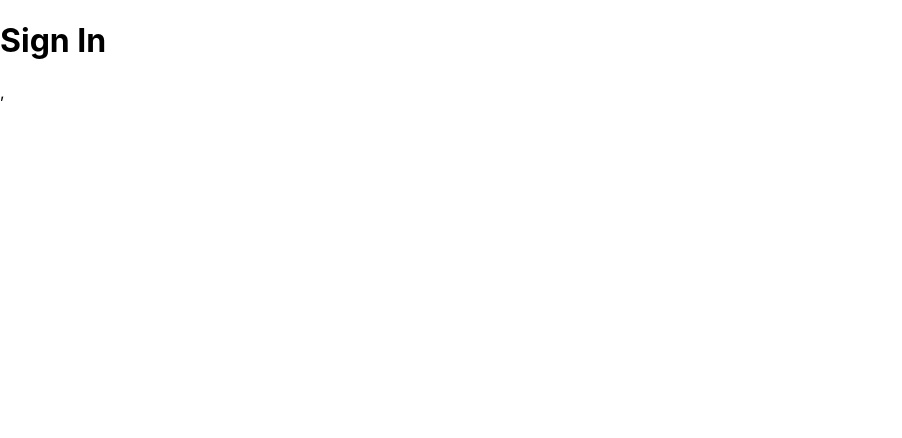
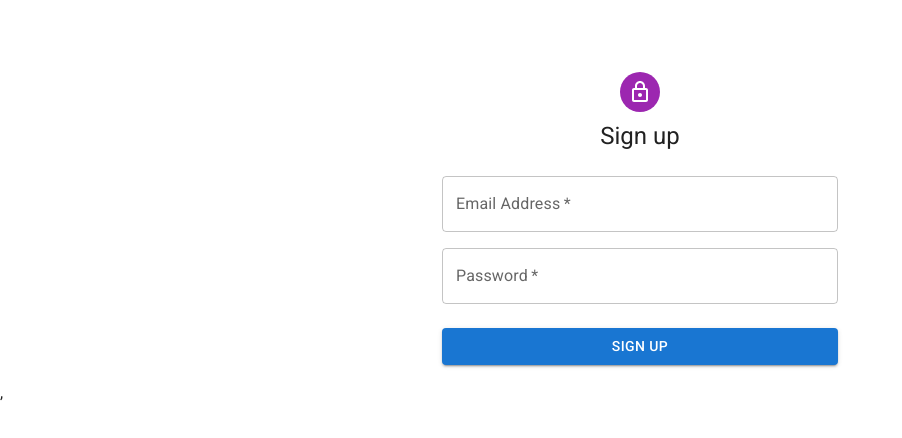
Before and after one commit to Avivos5/react-login-table, a React (Create React App) app: page /sign-in in a window 1280 px wide. Shown: the top 438 px of the page, without its empty margins (0-902 px from the left). Built offline with nearby package versions, Linux system fonts and the light colour scheme.

Commit message:
added simple signin ui

```diff
--- a/public/index.html
+++ b/public/index.html
@@ -13,16 +13,6 @@
     <!--
       manifest.json provides metadata used when your web app is installed on a
       user's mobile device or desktop. See https://developers.google.com/web/fundamentals/web-app-manifest/
-    -->
-    <link rel="manifest" href="%PUBLIC_URL%/manifest.json" />
-    <!--
-      Notice the use of %PUBLIC_URL% in the tags above.
-      It will be replaced with the URL of the `public` folder during the build.
-      Only files inside the `public` folder can be referenced from the HTML.
-
-      Unlike "/favicon.ico" or "favicon.ico", "%PUBLIC_URL%/favicon.ico" will
-      work correctly both with client-side routing and a non-root public URL.
-      Learn how to configure a non-root public URL by running `npm run build`.
     -->
     <link
       rel="stylesheet"
--- a/src/components/Signin.tsx
+++ b/src/components/Signin.tsx
@@ -1,5 +1,83 @@
+import Avatar from '@mui/material/Avatar';
+import Button from '@mui/material/Button';
+import CssBaseline from '@mui/material/CssBaseline';
+import TextField from '@mui/material/TextField';
+import Grid from '@mui/material/Grid';
+import Box from '@mui/material/Box';
+import LockOutlinedIcon from '@mui/icons-material/LockOutlined';
+import Typography from '@mui/material/Typography';
+import Container from '@mui/material/Container';
+import { createTheme, ThemeProvider } from '@mui/material/styles';
+
+const theme = createTheme();
+
 function Signin() {
-  return ( <h1>Sign In</h1> );
+
+  const handleSubmit = (event: React.FormEvent<HTMLFormElement>) => {
+    event.preventDefault();
+
+    const data = new FormData(event.currentTarget);
+    console.log({
+      email: data.get('email'),
+      password: data.get('password'),
+    });
+  };
+
+  return (
+    <ThemeProvider theme={theme}>
+      <Container component="main" maxWidth="xs">
+        <CssBaseline />
+        <Box
+          sx={{
+            marginTop: 8,
+            display: 'flex',
+            flexDirection: 'column',
+            alignItems: 'center',
+          }}
+        >
+          <Avatar sx={{ m: 1, bgcolor: 'secondary.main' }}>
+            <LockOutlinedIcon />
+          </Avatar>
+          <Typography component="h1" variant="h5">
+            Sign up
+          </Typography>
+          <Box component="form" noValidate onSubmit={handleSubmit} sx={{ mt: 3 }}>
+            <Grid container spacing={2}>
+              <Grid item xs={12}>
+                <TextField
+                  required
+                  fullWidth
+                  id="email"
+                  label="Email Address"
+                  name="email"
+                  autoComplete="email"
+                />
+              </Grid>
+              <Grid item xs={12}>
+                <TextField
+                  required
+                  fullWidth
+                  name="password"
+                  label="Password"
+                  type="password"
+                  id="password"
+                  autoComplete="new-password"
+                />
+              </Grid>
+            </Grid>
+            <Button
+              type="submit"
+              fullWidth
+              variant="contained"
+              sx={{ mt: 3, mb: 2 }}
+            >
+              Sign Up
+            </Button>
+          </Box>
+        </Box>
+      </Container>
+    </ThemeProvider>
+  );
 }
 
 export default Signin;
```
Also changed, not shown: public/manifest.json (deleted).
